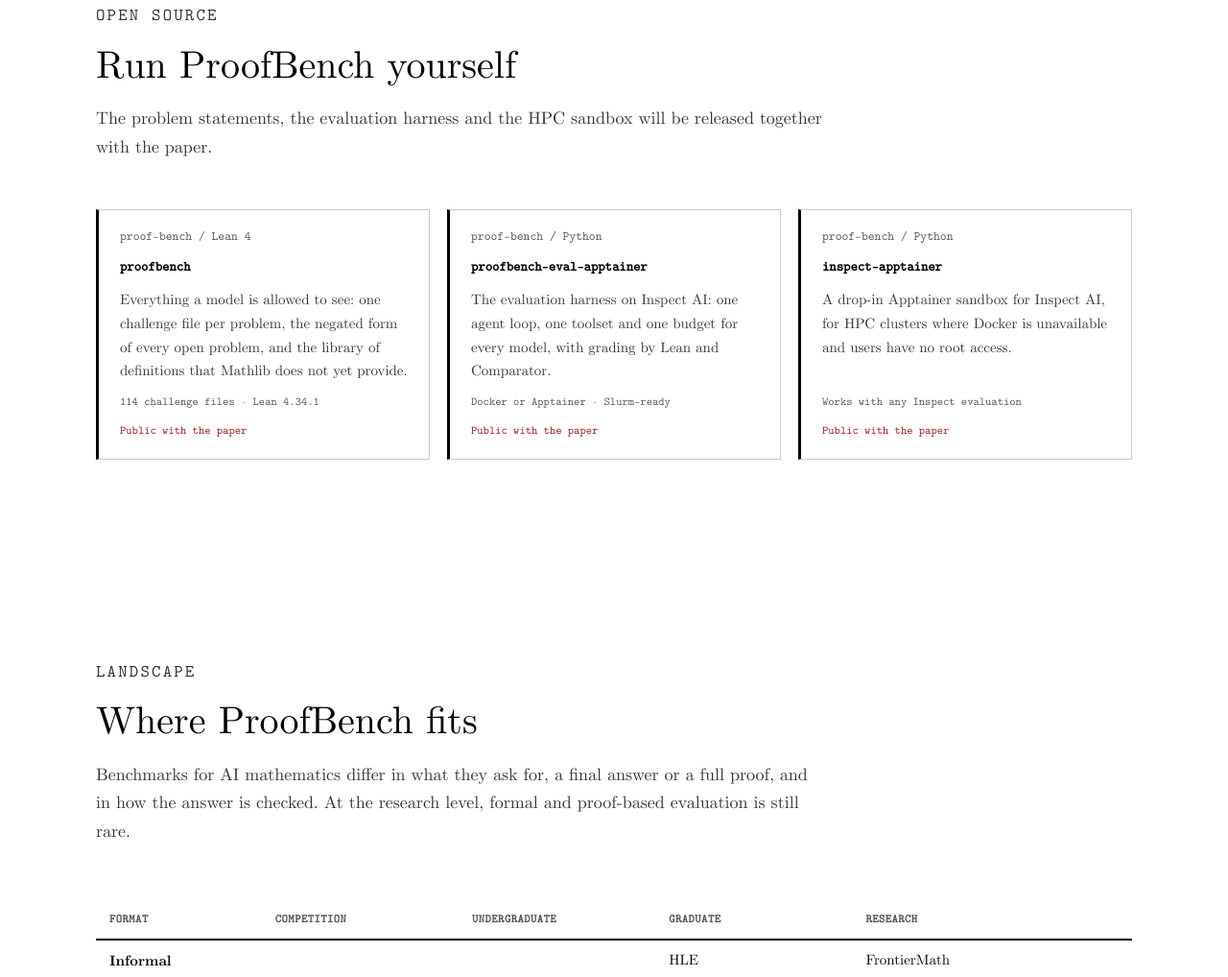
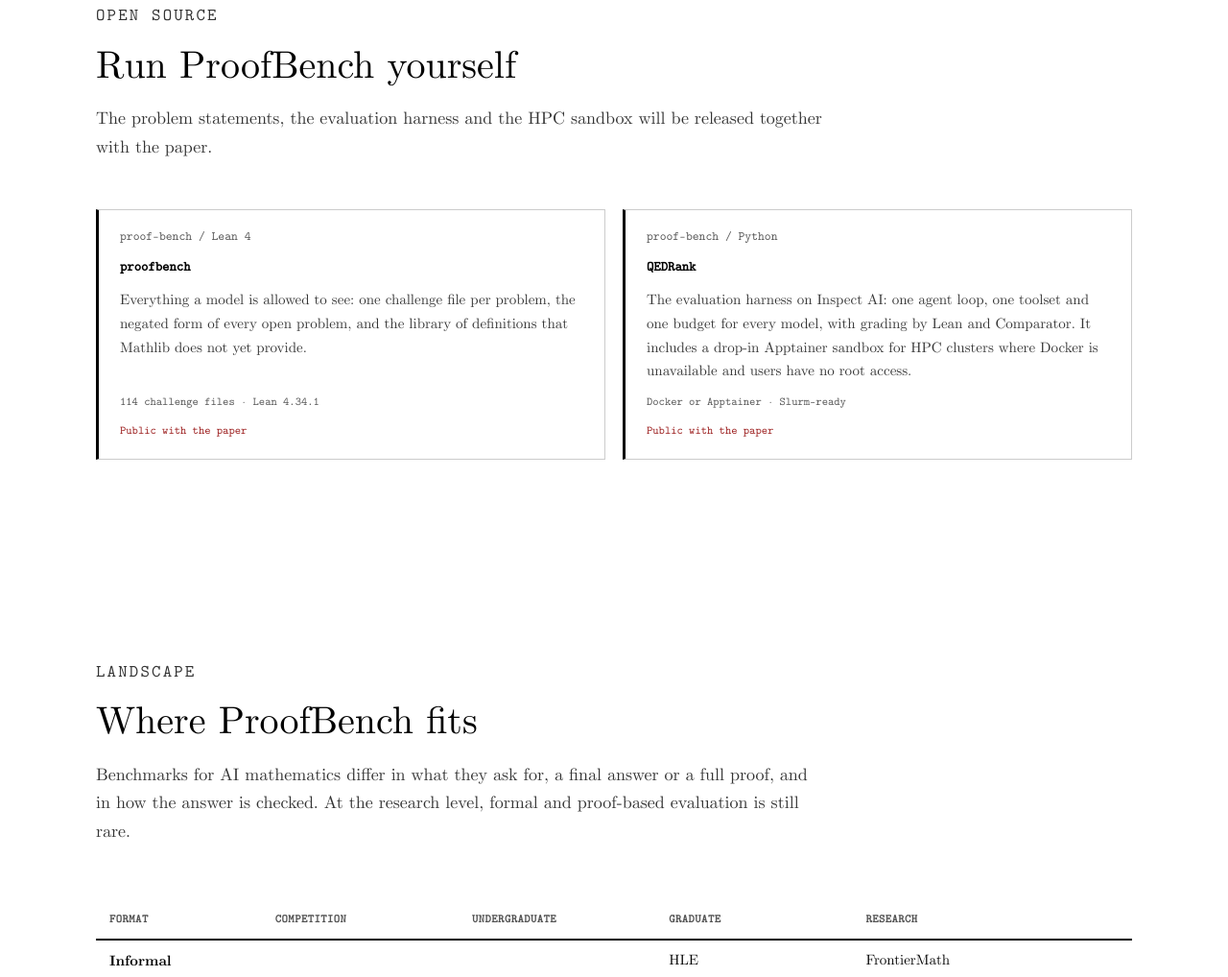
Before and after one commit to lp-bench/lp-bench.github.io, a plain HTML site: page index.html in a window 1280 px wide. Shown: the part 4700-5718 px from the top of the page at 96% size. Drawn offline with Linux system fonts and the light colour scheme.

Commit message:
Repositories: QEDRank replaces proofbench-eval-apptainer and inspect-apptainer, which it includes
Co-Authored-By: Claude Opus 5.5 <noreply@anthropic.com>

```diff
--- a/assets/css/style.css
+++ b/assets/css/style.css
@@ -352,7 +352,7 @@ h3 { font-size: 17px; font-weight: 700; margin: 26px 0 10px; }
 .explore-body .go { font-family: var(--tt); font-size: 13px; border-bottom: 1px solid var(--ink); }
 
 /* repos */
-.repo-list { display: grid; grid-template-columns: repeat(3, 1fr); gap: 18px; }
+.repo-list { display: grid; grid-template-columns: repeat(2, 1fr); gap: 18px; }
 .repo-list .problem-item { cursor: default; margin: 0; display: flex; flex-direction: column; gap: 10px; }
 .repo-list a.problem-item { cursor: pointer; }
 .repo-name { font-family: var(--tt); font-size: 14px; font-weight: 700; word-break: break-word; }
--- a/assets/js/config.js
+++ b/assets/js/config.js
@@ -17,18 +17,11 @@ window.PB_CONFIG = {
       facts: "114 challenge files · Lean 4.34.1",
     },
     {
-      name: "proofbench-eval-apptainer",
-      url: "https://github.com/proof-bench/proofbench-eval-apptainer",
+      name: "QEDRank",
+      url: "https://github.com/proof-bench/QEDRank",
       lang: "Python",
-      blurb: "The evaluation harness on Inspect AI: one agent loop, one toolset and one budget for every model, with grading by Lean and Comparator.",
+      blurb: "The evaluation harness on Inspect AI: one agent loop, one toolset and one budget for every model, with grading by Lean and Comparator. It includes a drop-in Apptainer sandbox for HPC clusters where Docker is unavailable and users have no root access.",
       facts: "Docker or Apptainer · Slurm-ready",
-    },
-    {
-      name: "inspect-apptainer",
-      url: "https://github.com/proof-bench/inspect-apptainer",
-      lang: "Python",
-      blurb: "A drop-in Apptainer sandbox for Inspect AI, for HPC clusters where Docker is unavailable and users have no root access.",
-      facts: "Works with any Inspect evaluation",
     },
   ],
 
--- a/index.html
+++ b/index.html
@@ -32,8 +32,7 @@
             <summary aria-label="GitHub repositories" title="GitHub repositories"><svg class="gh-icon" viewBox="0 0 16 16" width="20" height="20" aria-hidden="true"><path d="M8 0C3.58 0 0 3.58 0 8c0 3.54 2.29 6.53 5.47 7.59.4.07.55-.17.55-.38 0-.19-.01-.82-.01-1.49-2.01.37-2.53-.49-2.69-.94-.09-.23-.48-.94-.82-1.13-.28-.15-.68-.52-.01-.53.63-.01 1.08.58 1.23.82.72 1.21 1.87.87 2.33.66.07-.52.28-.87.51-1.07-1.78-.2-3.64-.89-3.64-3.95 0-.87.31-1.59.82-2.15-.08-.2-.36-1.02.08-2.12 0 0 .67-.21 2.2.82.64-.18 1.32-.27 2-.27.68 0 1.36.09 2 .27 1.53-1.04 2.2-.82 2.2-.82.44 1.1.16 1.92.08 2.12.51.56.82 1.27.82 2.15 0 3.07-1.87 3.75-3.65 3.95.29.25.54.73.54 1.48 0 1.07-.01 1.93-.01 2.2 0 .21.15.46.55.38A8.013 8.013 0 0 0 16 8c0-4.42-3.58-8-8-8z"/></svg></summary>
             <ul class="gh-menu-list">
               <li><a href="https://github.com/proof-bench/proofbench"><b>proofbench</b><span data-pb-text="The {total} problem statements in Lean 4">The 117 problem statements in Lean 4</span></a></li>
-              <li><a href="https://github.com/proof-bench/proofbench-eval-apptainer"><b>proofbench-eval-apptainer</b><span>The evaluation harness</span></a></li>
-              <li><a href="https://github.com/proof-bench/inspect-apptainer"><b>inspect-apptainer</b><span>An Apptainer sandbox for Inspect AI</span></a></li>
+              <li><a href="https://github.com/proof-bench/QEDRank"><b>QEDRank</b><span>The evaluation harness and its Apptainer sandbox</span></a></li>
             </ul>
           </details>
         </li>
@@ -66,8 +65,7 @@
               <summary class="btn btn-secondary">GitHub</summary>
               <ul class="gh-menu-list">
                 <li><a href="https://github.com/proof-bench/proofbench"><b>proofbench</b><span data-pb-text="The {total} problem statements in Lean 4">The 117 problem statements in Lean 4</span></a></li>
-                <li><a href="https://github.com/proof-bench/proofbench-eval-apptainer"><b>proofbench-eval-apptainer</b><span>The evaluation harness</span></a></li>
-                <li><a href="https://github.com/proof-bench/inspect-apptainer"><b>inspect-apptainer</b><span>An Apptainer sandbox for Inspect AI</span></a></li>
+                <li><a href="https://github.com/proof-bench/QEDRank"><b>QEDRank</b><span>The evaluation harness and its Apptainer sandbox</span></a></li>
               </ul>
             </details>
           </div>
```
Also changed, not shown: problems.html (+1 -2 lines), ten-challenges.html (+1 -2 lines).
